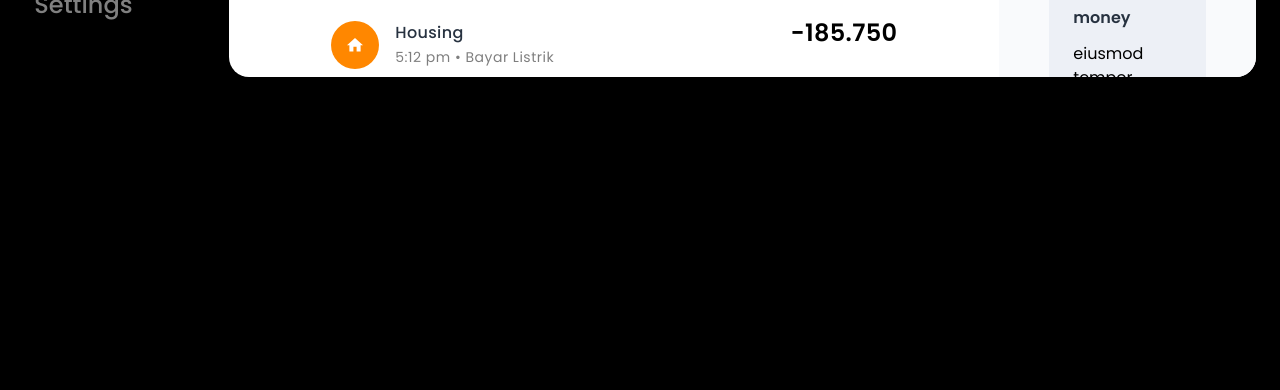
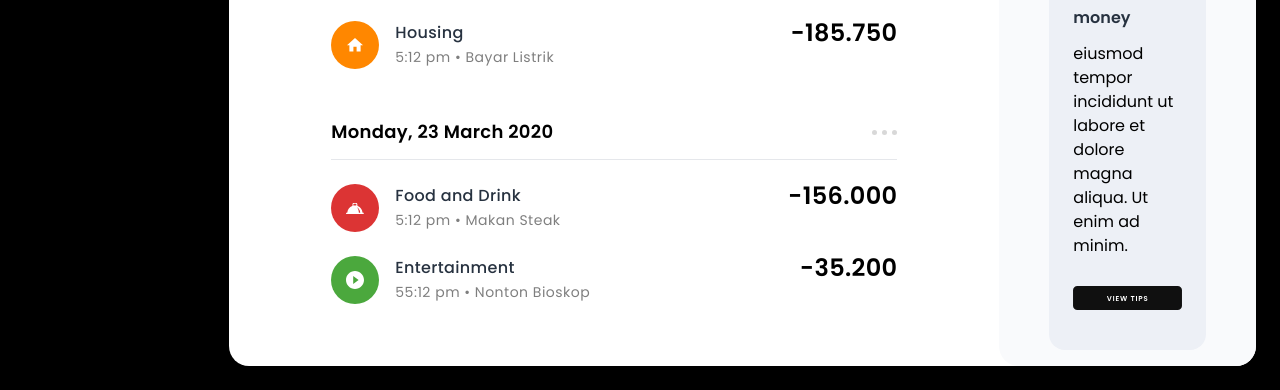
Before and after one commit to tanvir1017/dashboard-static-mania, a website: page index.html in a window 1280 px wide. Shown: the part 747-1137 px from the top of the page. Before the commit the page ends 848 px from the top, so only its background shows below. Drawn offline with Linux system fonts and the light colour scheme.

Commit message:
fix: 🐛 Fixed edge cutting

```diff
--- a/index.html
+++ b/index.html
@@ -16,11 +16,11 @@
     <link href="./src/output.css" rel="stylesheet" />
   </head>
   <body class="bg-black font-poppins">
-    <div id="body" class="p-6">
+    <div id="body" class="p-6 overflow-hidden ">
       <div class="grid grid-cols-12 justify-between justify-items-stretch">
         <!-- sidebar -->
         <aside
-          class="flex flex-col bg-black px-5 py-8 col-span-2 justify-self-center mt-[65px]"
+          class="flex flex-col bg-black px-5 py-8 col-span-2 justify-self-center "
         >
           <div class="relative w-2/4">
             <img
@@ -96,7 +96,7 @@
 
         <!-- main body -->
         <main
-          class="bg-white w-full h-screen col-span-10 rounded-[20px] overflow-hidden grid grid-cols-8"
+          class="bg-white w-full col-span-10 rounded-[20px] grid grid-cols-8"
         >
           <div class="expenses__body col-span-6 py-[62px] px-[102px] ">
             <!-- Expenses part -->
@@ -222,7 +222,7 @@
           </div>
 
           <!-- opposite column -->
-          <div class="summary__side__body bg-[#f9fafc] col-span-2 py-[76px] px-[50px] ">
+          <div class="summary__side__body bg-[#f9fafc] col-span-2 py-[76px] px-[50px] rounded-[20px] ">
             <h2 class="text-xl leading-[30px] tracking-[0.33px] font-medium">Where your money go?</h2>
           <div class="flex flex-col justify-between h-full">
 
```
